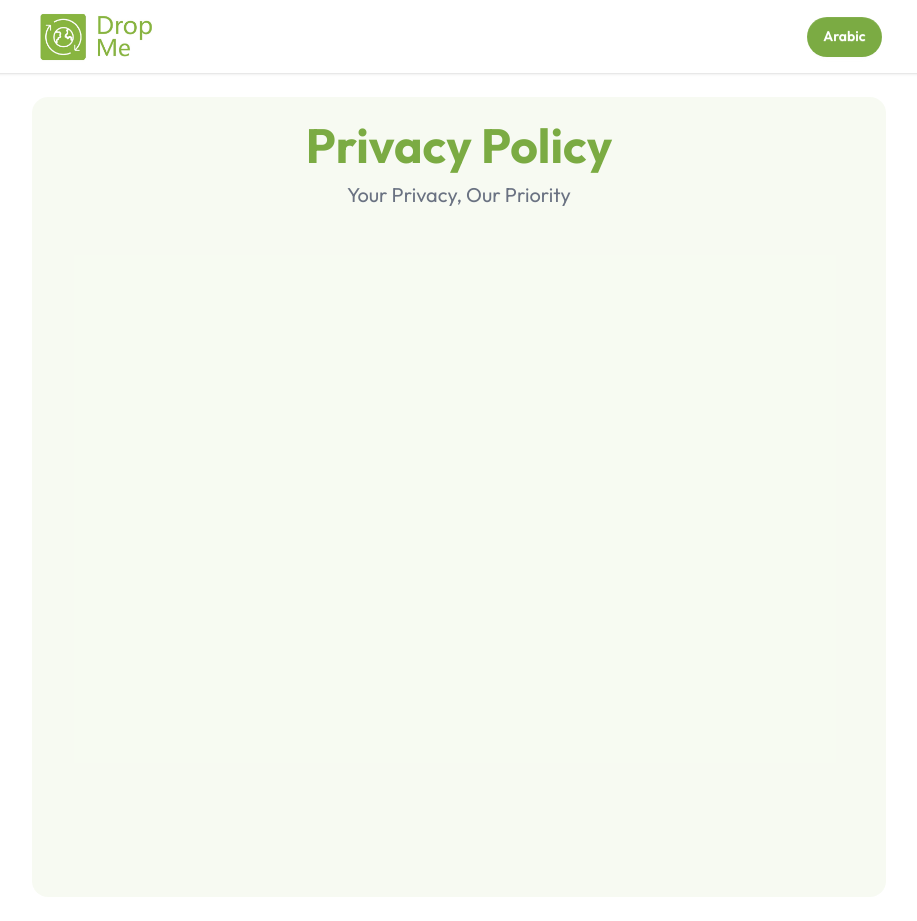
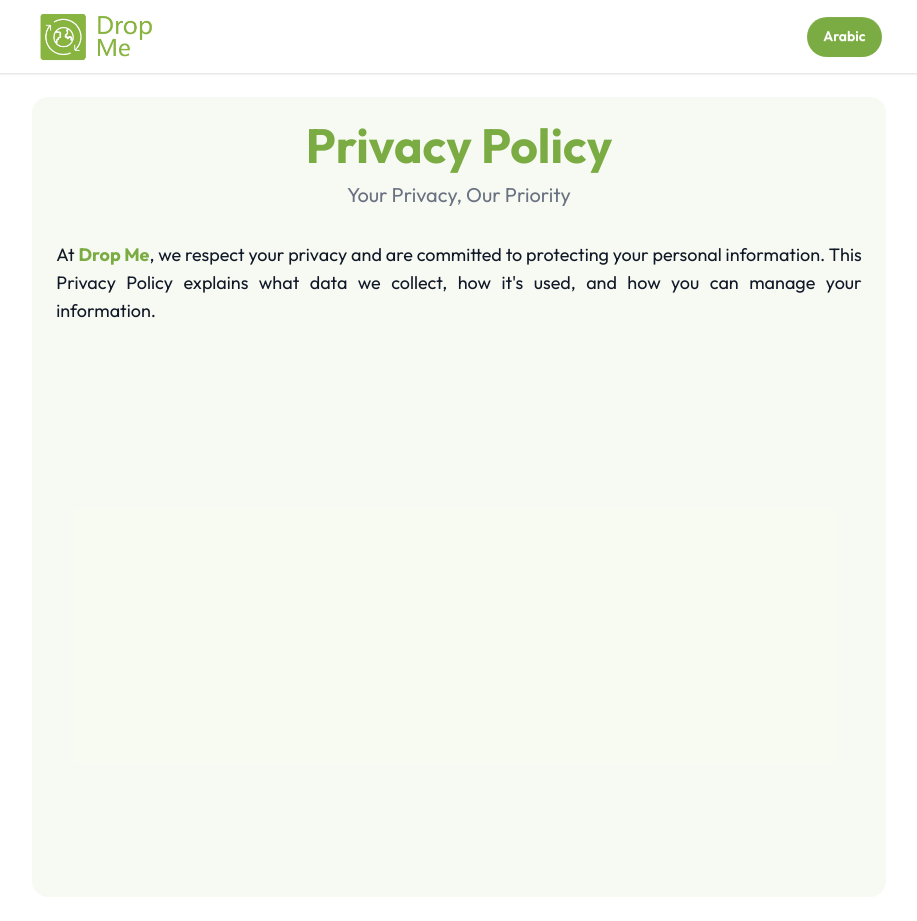
Before and after one commit to dropmeteamwork/Privacy-policy-, a React (Vite) app: page / in a window 1280 px wide. Shown: the whole page, without its empty margins (181-1098 px from the left). Built offline with nearby package versions, Linux system fonts and the light colour scheme.

Commit message:
feat: add the inro of the content

```diff
--- a/src/App.css
+++ b/src/App.css
@@ -19,4 +19,5 @@ body {
   --color-primary-color: #7bab43;
   --color-secondary-color: #f3f8eba3;
   --color-shade-grey:#F8F8F8;
+  --color-text-color:#111827;
 }
--- a/src/components/ContentCard.jsx
+++ b/src/components/ContentCard.jsx
@@ -11,6 +11,7 @@ export default function ContentCard() {
         dir={lang == "en" ? "ltr" : "rtl"}
         className="rounded-2xl bg-secondary-color h-200 p-6 mt-4 mb-4 md:mt-6 md:mb-6"
       >
+        {/* The heading of the content */}
         <div className="text-center">
           <h1 className="font-bold text-3xl md:text-4xl lg:text-5xl capitalize text-primary-color mb-1 md:mb-2 lg:mb-3">
             {content.title}
@@ -20,6 +21,16 @@ export default function ContentCard() {
           </h2>
         </div>
 
+        {/* The introduction */}
+        <p className="text-text-color mt-8 mb-8 text-justify md:text-lg">
+          {content.intro_part_1}
+          <span className="text-primary-color font-bold">
+            {content.intro_highlight}
+          </span>
+          {content.intro_part_2}
+        </p>
+
+
       </div>
     </>
   );
--- a/src/locales/translations.json
+++ b/src/locales/translations.json
@@ -3,7 +3,9 @@
     "privacy_policy": {
       "title": "Privacy Policy",
       "subtitle": "Your Privacy, Our Priority",
-        "intro": "At Drop Me, we respect your privacy and are committed to protecting your personal information. This Privacy Policy explains what data we collect, how it's used, and how you can manage your information.",
+      "intro_part_1": "At ",
+      "intro_highlight": "Drop Me",
+      "intro_part_2": ", we respect your privacy and are committed to protecting your personal information. This Privacy Policy explains what data we collect, how it's used, and how you can manage your information.",
       "information_we_collect_heading": "Information We Collect:",
       "information_we_collect_paragraph_1": "We collect information to provide and improve our services, including:",
       "information_we_collect_personal_info": "Personal Information like name, email, and contact details when you create an account.",
@@ -20,7 +22,9 @@
     "privacy_policy": {
       "title": "سياسة الخصوصية",
       "subtitle": "خصوصيتك، أولويتنا",
-        "intro": "في Drop Me، نحترم خصوصيتك ونتعهد بحماية معلوماتك الشخصية. تشرح سياسة الخصوصية هذه البيانات التي نجمعها، كيفية استخدامها، وكيف يمكنك إدارة معلوماتك.",
+      "intro_part_1": "في ",
+      "intro_highlight": "Drop Me",
+      "intro_part_2": "، نحترم خصوصيتك ونتعهد بحماية معلوماتك الشخصية. تشرح سياسة الخصوصية هذه البيانات التي نجمعها، كيفية استخدامها، وكيف يمكنك إدارة معلوماتك.",
       "information_we_collect_heading": "المعلومات التي نجمعها",
       "information_we_collect_paragraph_1": "نجمع المعلومات لتقديم وتحسين خدماتنا، بما في ذلك:",
       "information_we_collect_personal_info": "المعلومات الشخصية مثل الاسم والبريد الإلكتروني وتفاصيل الاتصال عند إنشاء حساب.",
```
Lines whose indentation alone changed are shown as unchanged.
